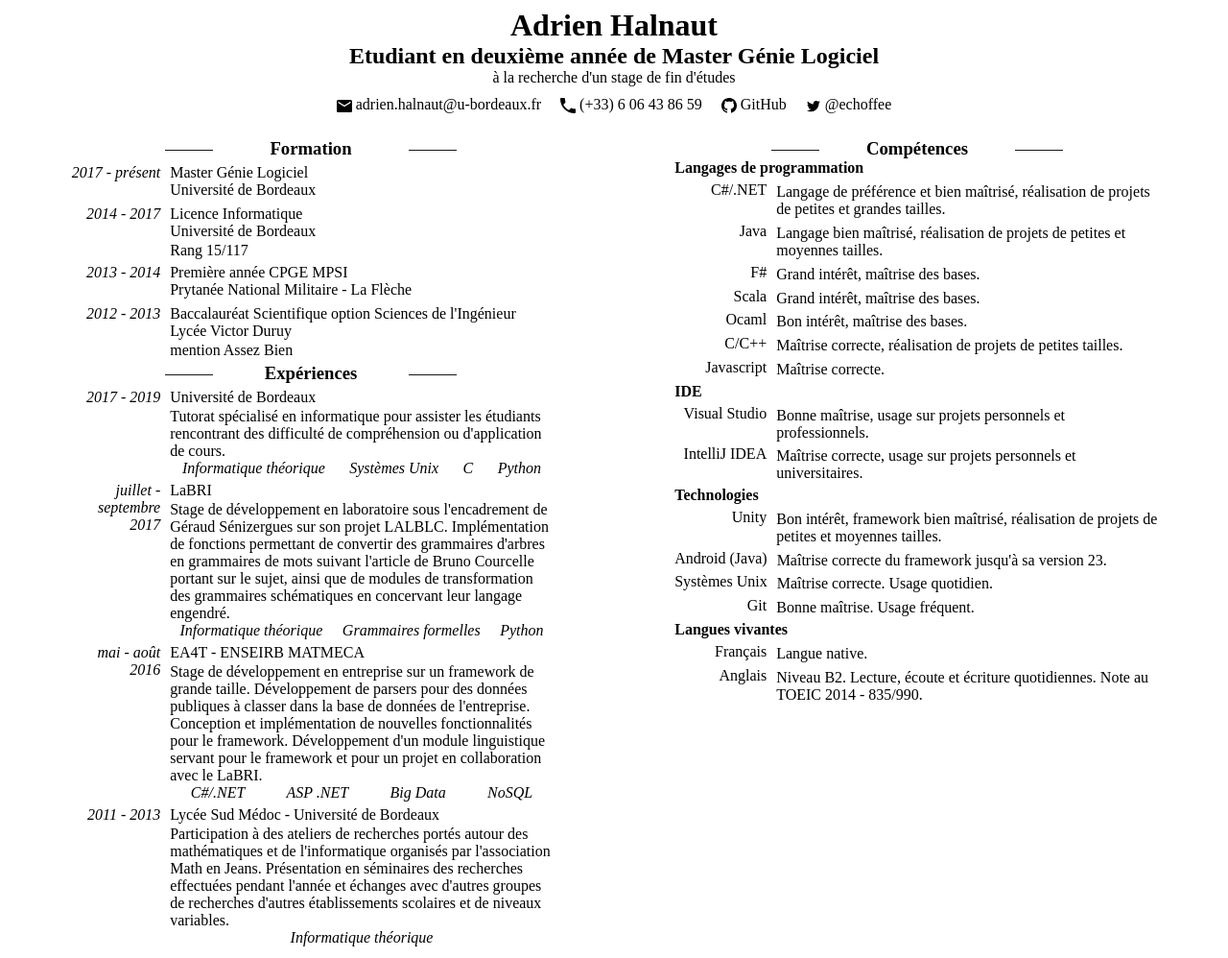
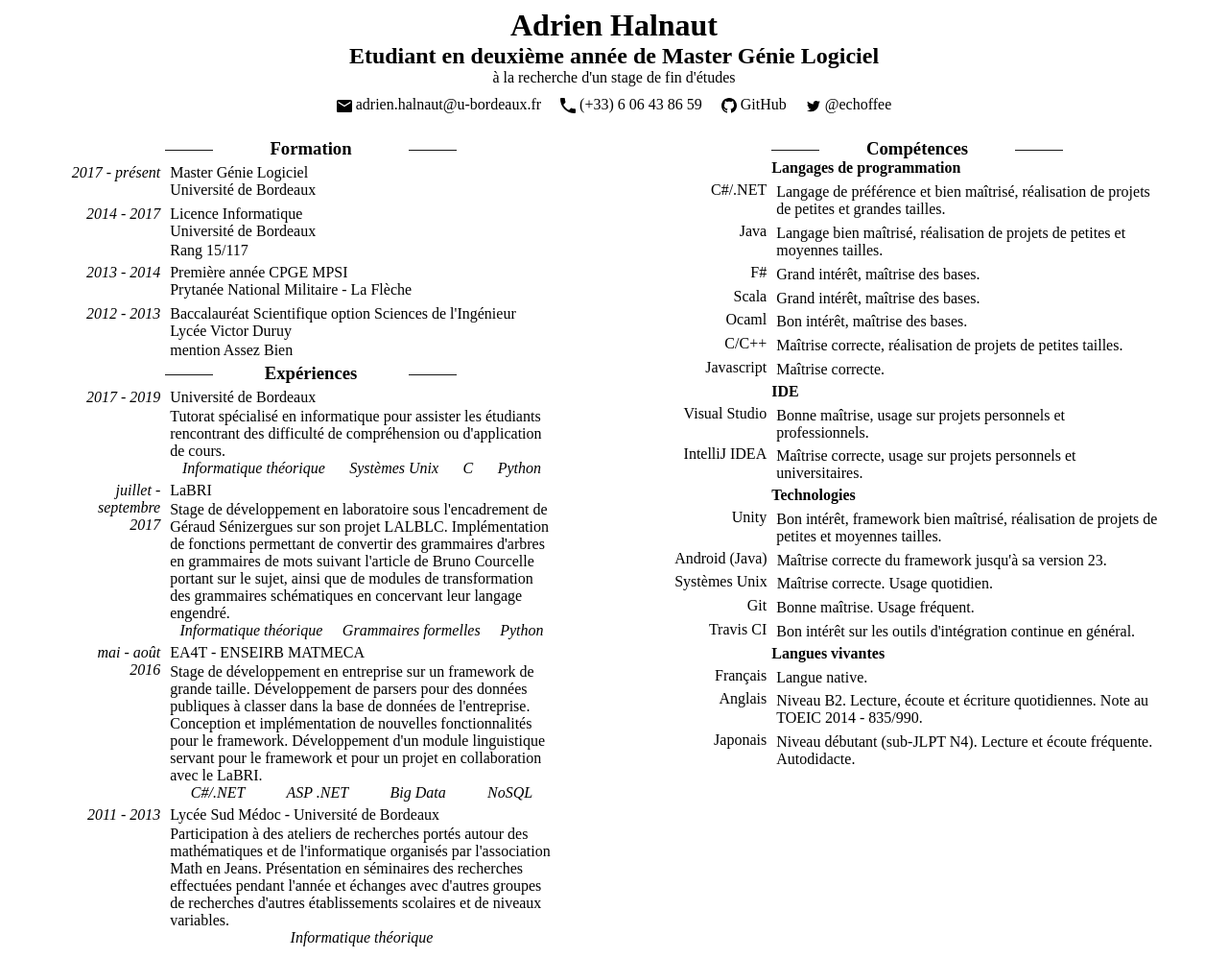
Before and after one commit to eikofee/eikofee.github.io, a Jekyll site: the page built from index.md, in a window 1280 px wide. Shown: the whole page at 96% size. Built offline with Jekyll 4.4.1, drawn with Linux system fonts in a browser that asks for light colours.

Commit message:
Update css and content

```diff
--- a/_data/skills.yml
+++ b/_data/skills.yml
@@ -30,9 +30,13 @@
         desc: Maîtrise correcte. Usage quotidien.
       - name: Git
         desc: Bonne maîtrise. Usage fréquent.
+      - name: Travis CI
+        desc: Bon intérêt sur les outils d'intégration continue en général.
 - category: Langues vivantes
   subs:
       - name: Français
         desc: Langue native.
       - name: Anglais
         desc: Niveau B2. Lecture, écoute et écriture quotidiennes. Note au TOEIC 2014 - 835/990.
+      - name: Japonais
+        desc: Niveau débutant (sub-JLPT N4). Lecture et écoute fréquente. Autodidacte.
--- a/_includes/head.html
+++ b/_includes/head.html
@@ -1,4 +1,5 @@
 <head>
     <title>{{ site.data.id.name }}</title>
     <link rel="stylesheet" href="{{ "/css/style.css" | prepend: site.baseurl }}">
+    <link rel="stylesheet" href="{{ "/css/print.css" | prepend: site.baseurl }}" media="print">
 </head>
--- a/css/print.css
+++ b/css/print.css
@@ -1,5 +1,5 @@
 body {
-    font-size: 0.7em;
+    font-size: 0.8em;
 }
 .col {
     max-width: 45%;
@@ -9,3 +9,8 @@ section {
     margin-left: 5px;
     margin-right: 5px;
 }
+
+.f-list {
+    margin-bottom: 15px;
+    margin-top: 15px;
+}
--- a/css/style.css
+++ b/css/style.css
@@ -1,3 +1,8 @@
+h4 {
+    position: relative;
+    left: 20%;
+}
+
 a, a:visited {
     color: black;
     text-decoration: none;
```
Also changed, not shown: 2 other files.
